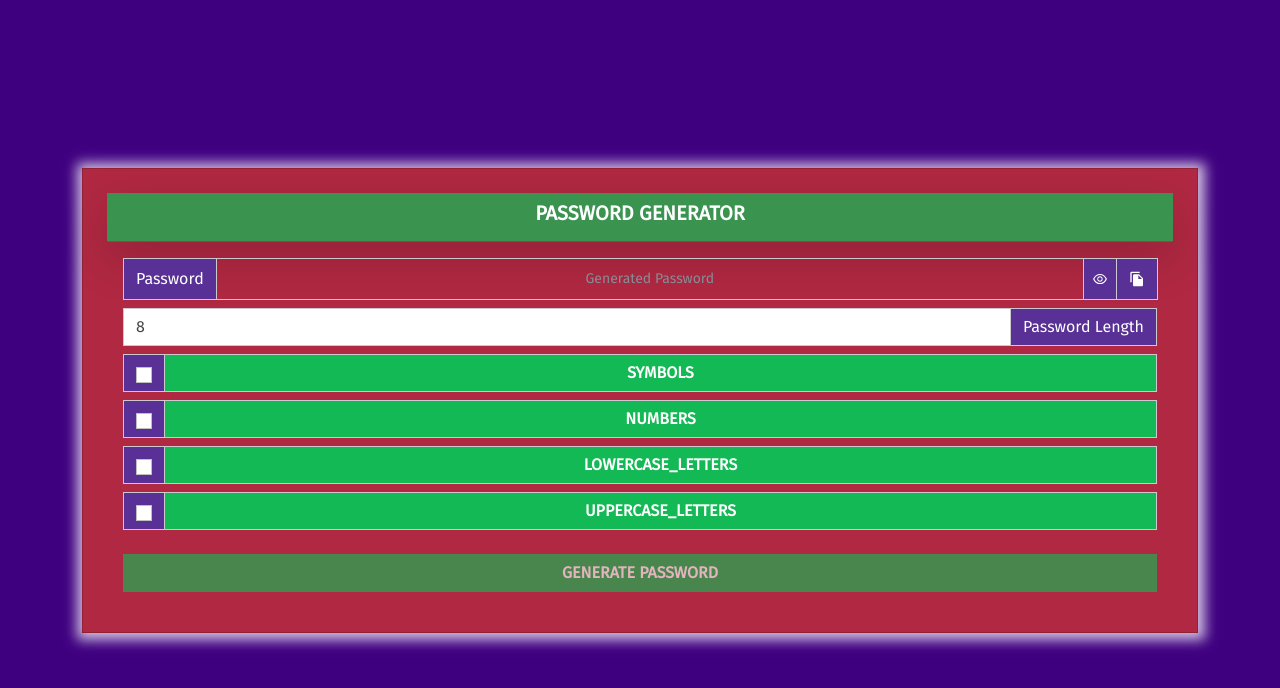
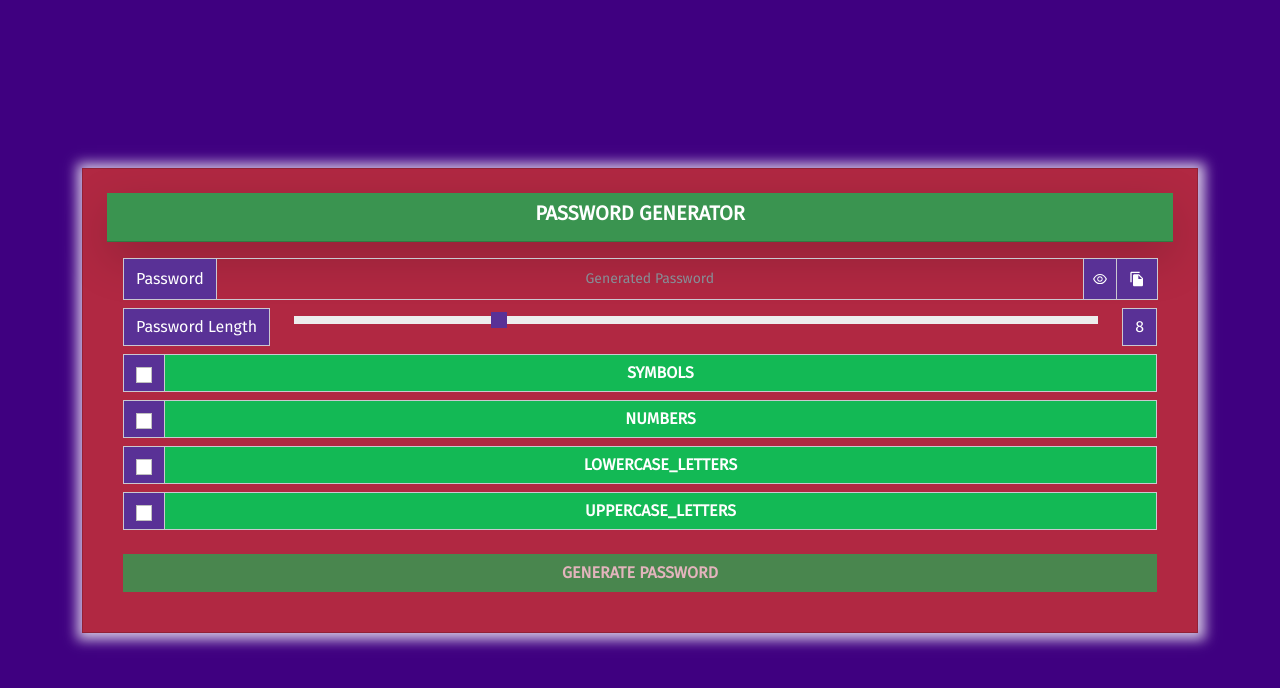
Before and after one commit to harshit118garg/password-generator-app, a React (Vite) app: page / in a window 1280 px wide. Shown: the top 688 px of the page. Built offline with nearby package versions, Linux system fonts and the light colour scheme.

Commit message:
slider implemented

```diff
--- a/src/components/FormComp.jsx
+++ b/src/components/FormComp.jsx
@@ -136,18 +136,21 @@ const FormComp = () => {
                     </div>
                   </div>
                   <div className="mb-2">
-                    <div className="input-group">
+                    <div className="d-flex justify-content-align-items-center">
+                      <span className="input-group-text text-bg-primary me-4">
+                        Password Length
+                      </span>
                       <input
-                        required={true}
-                        type="number"
-                        className="form-control"
-                        placeholder="Password Length"
+                        type="range"
+                        className="form-range me-4"
+                        min={4}
+                        max={20}
                         value={state.passwordLength}
+                        name="passwordLength"
                         onChange={onChangeHandler}
-                        name="passwordLength"
                       />
                       <span className="input-group-text text-bg-primary">
-                        Password Length
+                        {state.passwordLength}
                       </span>
                     </div>
                   </div>
```
